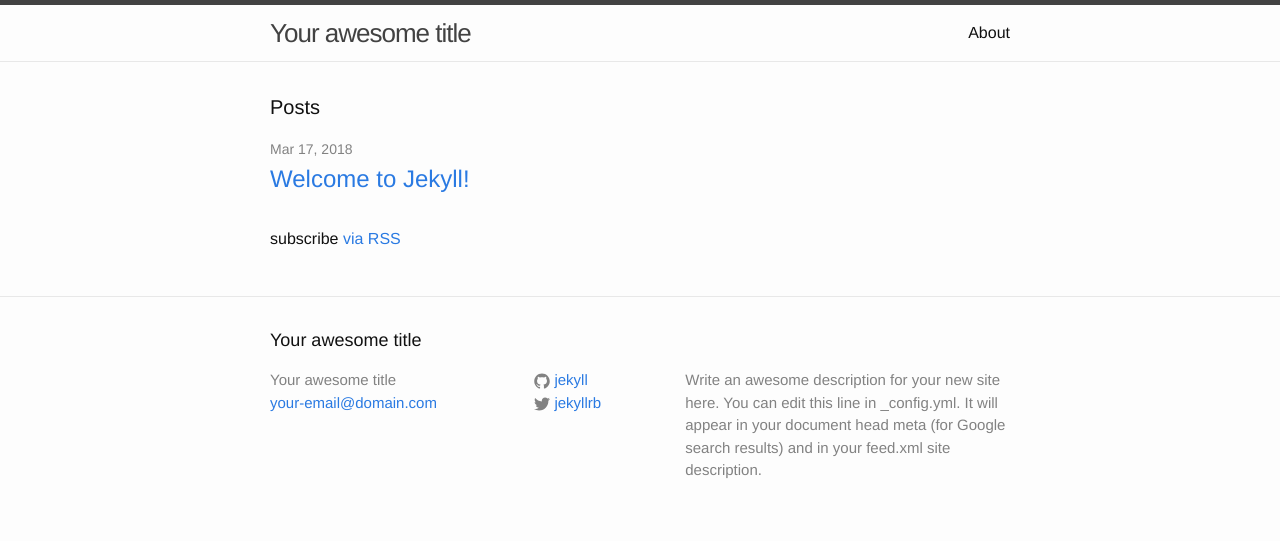
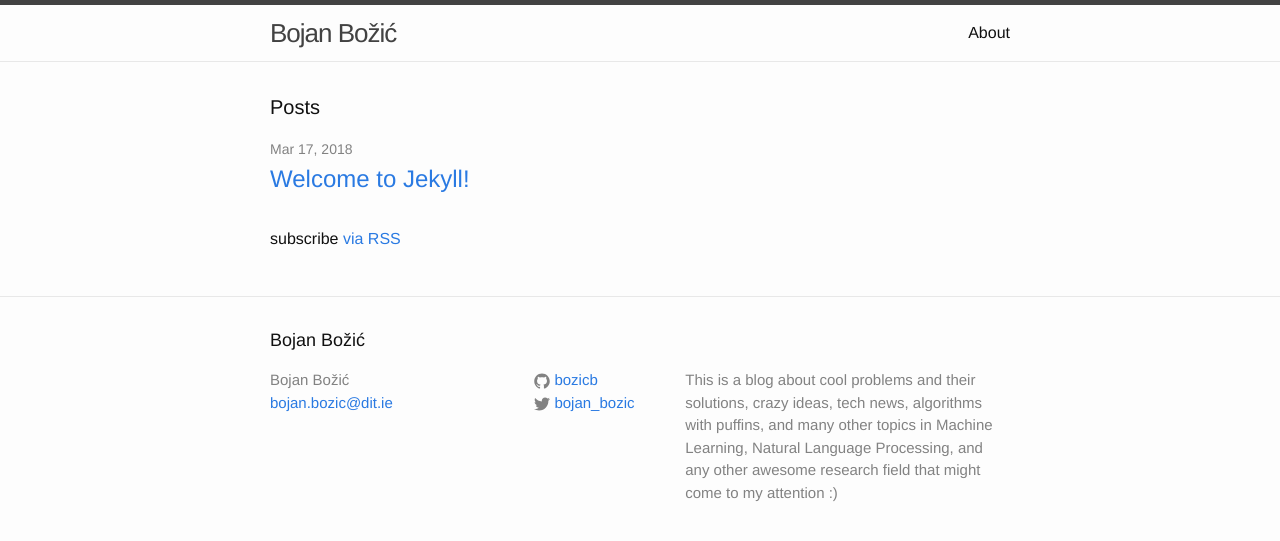
Before and after one commit to bozicb/bozicb.github.io, a Jekyll site: the page built from index.html, in a window 1280 px wide. Shown: the top 541 px of the page. Built offline with Jekyll 4.4.1, drawn with Linux system fonts in a browser that asks for light colours.

Commit message:
initial text

```diff
--- a/_config.yml
+++ b/_config.yml
@@ -6,16 +6,17 @@
 # 'jekyll serve'. If you change this file, please restart the server process.
 
 # Site settings
-title: Your awesome title
-email: your-email@domain.com
+title: Bojan Božić
+email: bojan.bozic@dit.ie
 description: > # this means to ignore newlines until "baseurl:"
-  Write an awesome description for your new site here. You can edit this
-  line in _config.yml. It will appear in your document head meta (for
-  Google search results) and in your feed.xml site description.
+  This is a blog about cool problems and their solutions, crazy ideas, tech news,
+  algorithms with puffins, and many other topics in Machine Learning, Natural Language Processing,
+  and any other awesome research field that might come to my attention :)
 baseurl: "" # the subpath of your site, e.g. /blog
 url: "http://yourdomain.com" # the base hostname & protocol for your site
-twitter_username: jekyllrb
-github_username:  jekyll
+twitter_username: bojan_bozic
+github_username:  bozicb
 
 # Build settings
 markdown: kramdown
+theme: jekyll-theme-awesome
```
